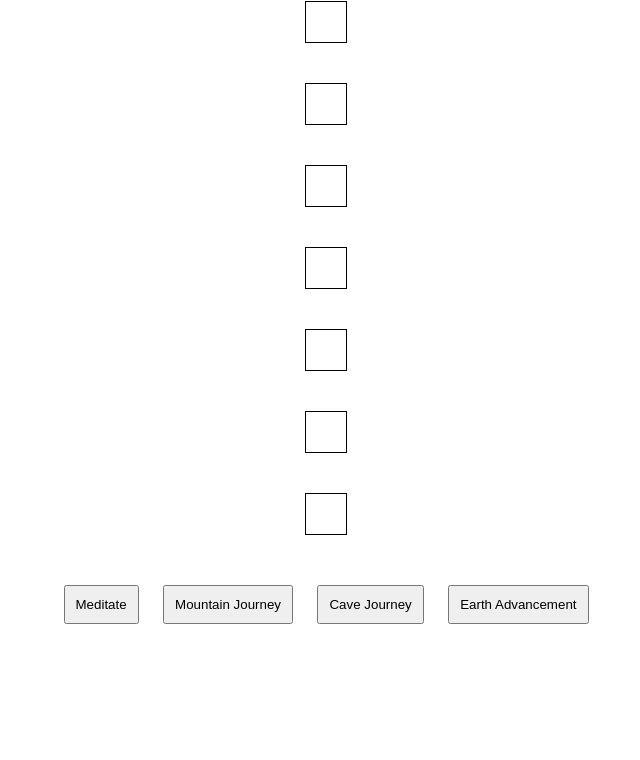
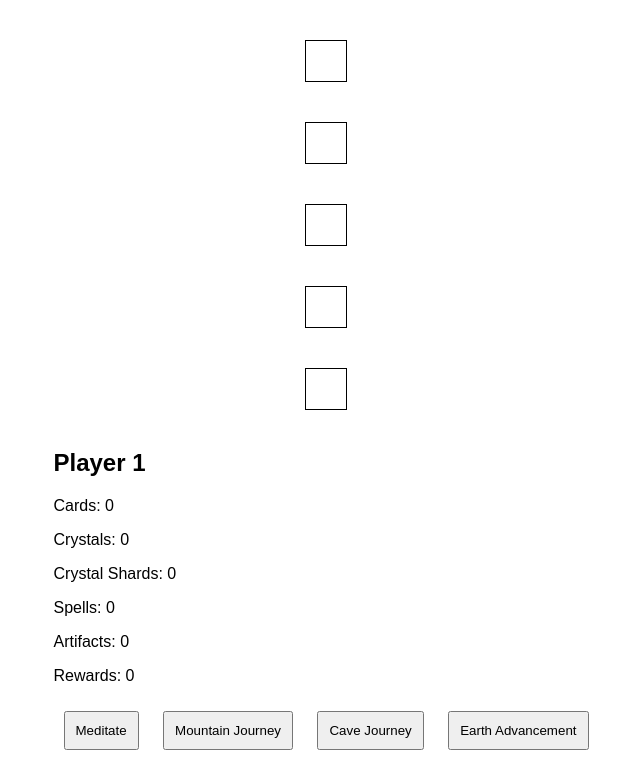
Before and after one commit to Rowstar/ascensionearth, a plain HTML site: page game_v4.html in a window 1280 px wide. Shown: the part 140-900 px from the top of the page, without its empty margins (314-954 px from the left). Before the commit the page ends 816 px from the top, so only its background shows below. Drawn offline with Linux system fonts and the light colour scheme.

Commit message:
Update game_v4.html

```diff
--- a/game_v4.html
+++ b/game_v4.html
@@ -200,26 +200,32 @@ function rollRewards() {
     console.log('You rolled the numbers: ' + roll1 + ' and ' + roll2);
 }
 
-    function updatePlayerDisplay(player, playerIndex) {
-    document.getElementById(`player${playerIndex}-name`).innerText = player.name;
-    document.getElementById(`player${playerIndex}-cards`).innerText = 'Cards: ' + player.cards.length;
-    document.getElementById(`player${playerIndex}-crystals`).innerText = 'Crystals: ' + player.crystals;
-    document.getElementById(`player${playerIndex}-crystalShards`).innerText = 'Crystal Shards: ' + player.crystalShards;
-    document.getElementById(`player${playerIndex}-spells`).innerText = 'Spells: ' + player.spells.length;
-    document.getElementById(`player${playerIndex}-artifacts`).innerText = 'Artifacts: ' + player.artifacts.length;
-    document.getElementById(`player${playerIndex}-rewards`).innerText = 'Rewards: ' + player.rewards;
+function updatePlayerDisplay(player, playerIndex) {
+    document.getElementById(`player${playerIndex+1}-name`).innerText = player.name;
+    document.getElementById(`player${playerIndex+1}-cards`).innerText = 'Cards: ' + player.cards.length;
+    document.getElementById(`player${playerIndex+1}-crystals`).innerText = 'Crystals: ' + player.crystals;
+    document.getElementById(`player${playerIndex+1}-crystalShards`).innerText = 'Crystal Shards: ' + player.crystalShards;
+    document.getElementById(`player${playerIndex+1}-spells`).innerText = 'Spells: ' + player.spells.length;
+    document.getElementById(`player${playerIndex+1}-artifacts`).innerText = 'Artifacts: ' + player.artifacts.length;
+    document.getElementById(`player${playerIndex+1}-rewards`).innerText = 'Rewards: ' + player.rewards;
 }
+
 let gameState;
 
 window.onload = function() {
     gameState = setupGame();
-    // Call this function for each player after each action
     gameState.players.forEach(updatePlayerDisplay);
 
     // Add event listeners to buttons
-    document.getElementById('meditate-button').addEventListener('click', meditate);
-    document.getElementById('mountain-journey-button').addEventListener('click', rollRewards);
-    // Add event listeners for the other buttons...
+    document.getElementById('meditate-button').addEventListener('click', function() {
+        meditate();
+        gameState.players.forEach(updatePlayerDisplay);
+    });
+    document.getElementById('mountain-journey-button').addEventListener('click', function() {
+        rollRewards();
+        gameState.players.forEach(updatePlayerDisplay);
+    });
+    // Add similar lines for the other buttons
 };
 
     </script>
```
